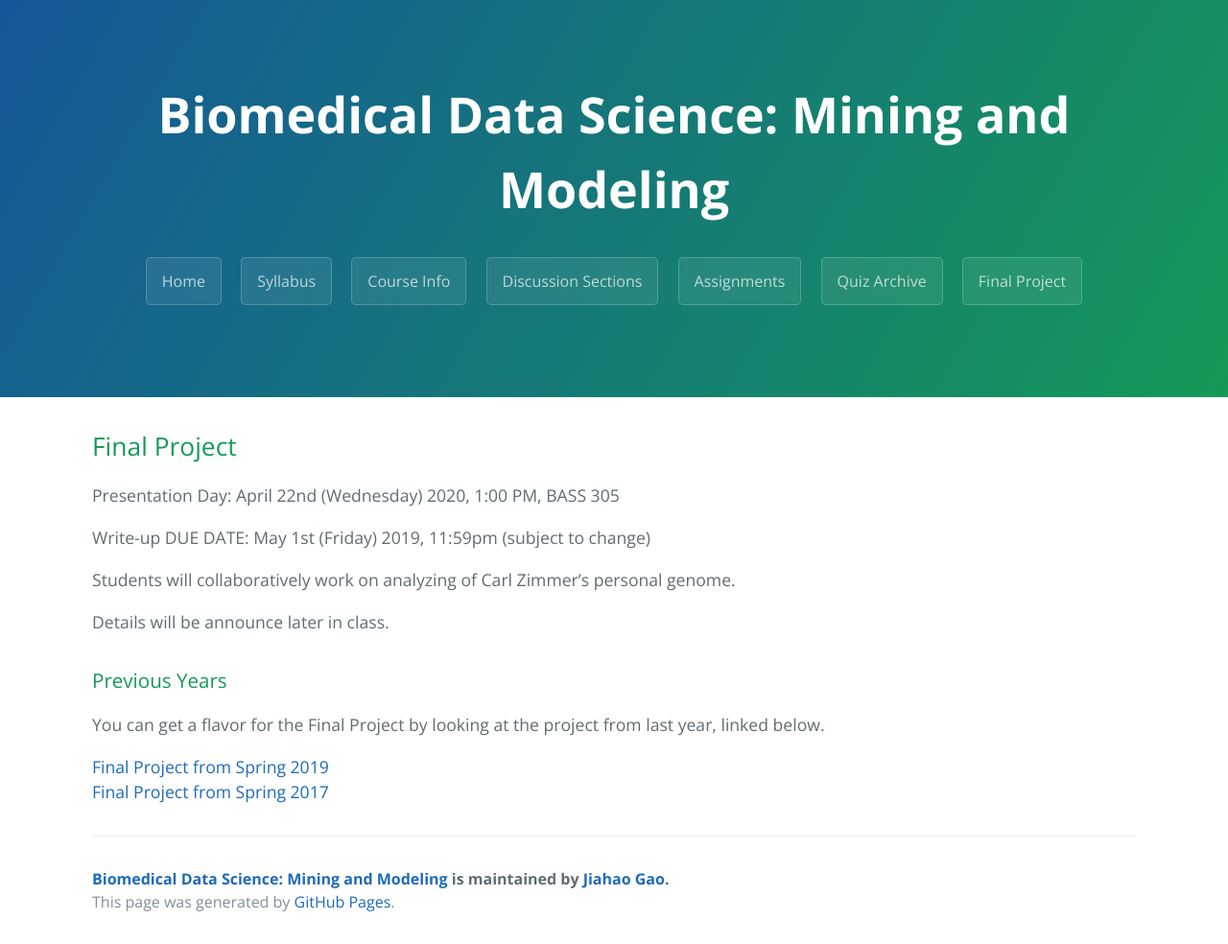
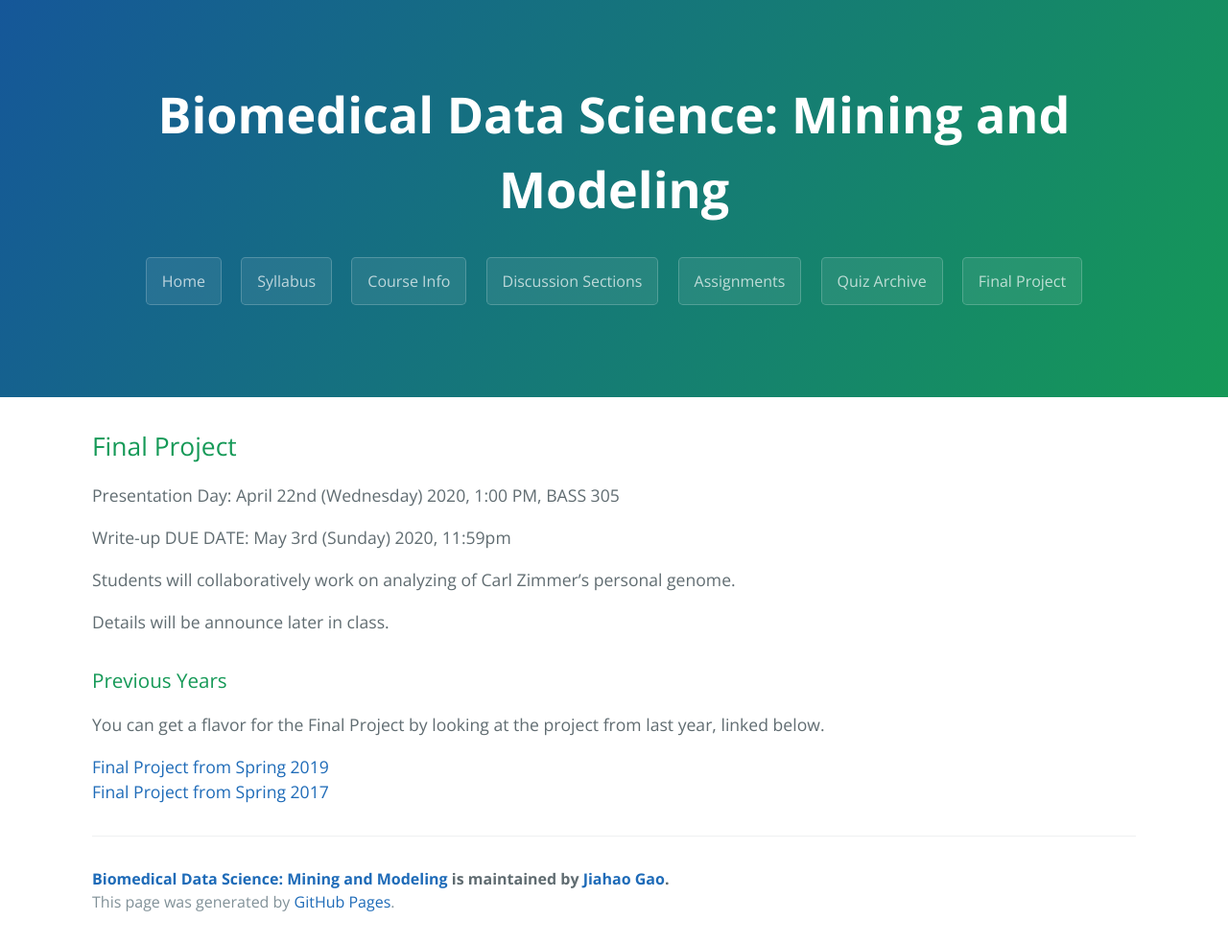
Before and after one commit to gersteinlab/cbb752b20, a Jekyll site: the page built from final.md, in a window 1280 px wide. Shown: the whole page at 96% size. Built offline with Jekyll 4.4.1, drawn with Linux system fonts in a browser that asks for light colours.

Commit message:
Update final.md

```diff
--- a/final.md
+++ b/final.md
@@ -6,7 +6,7 @@ layout: page
 ## Final Project
 Presentation Day: April 22nd (Wednesday) 2020, 1:00 PM, BASS 305
 
-Write-up DUE DATE: May 1st (Friday) 2019, 11:59pm (subject to change)
+Write-up DUE DATE: May 3rd (Sunday) 2020, 11:59pm
 
 Students will collaboratively work on analyzing of Carl Zimmer’s personal genome.
 
```
